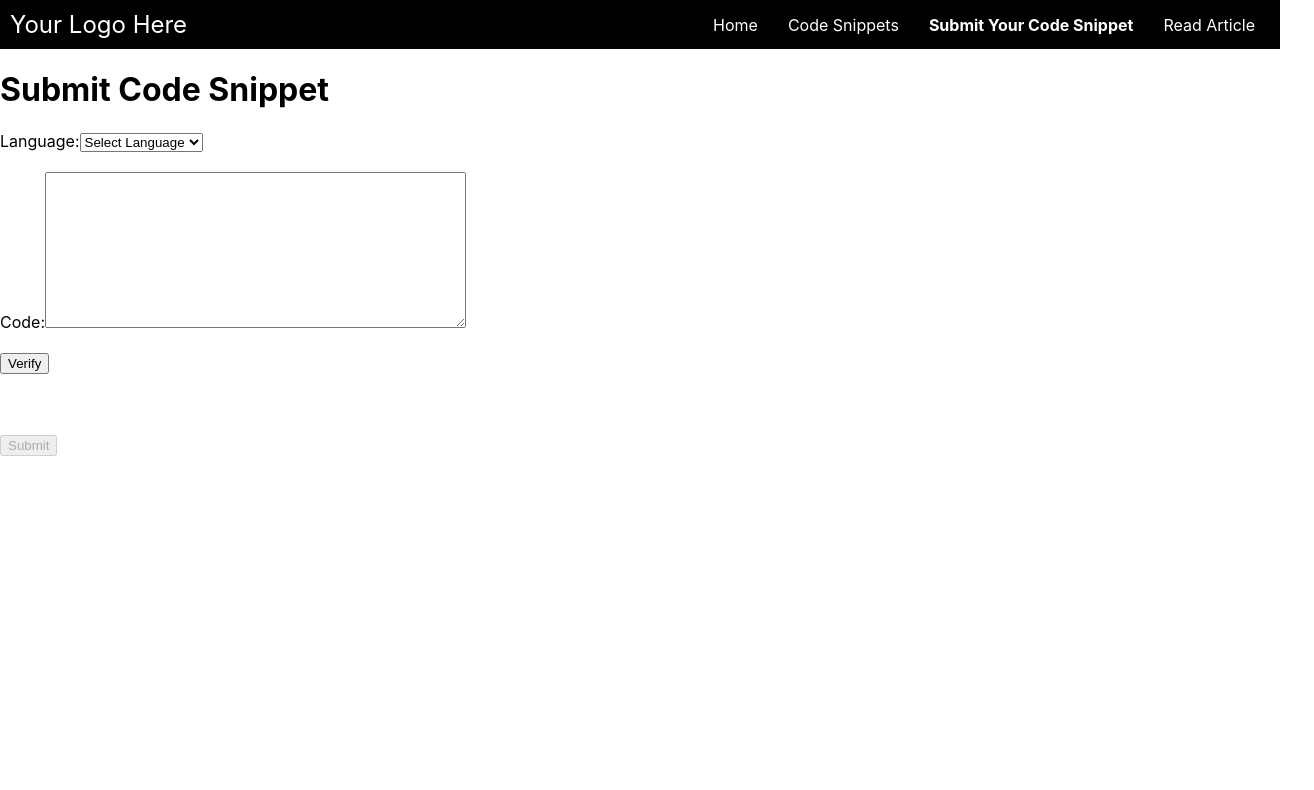
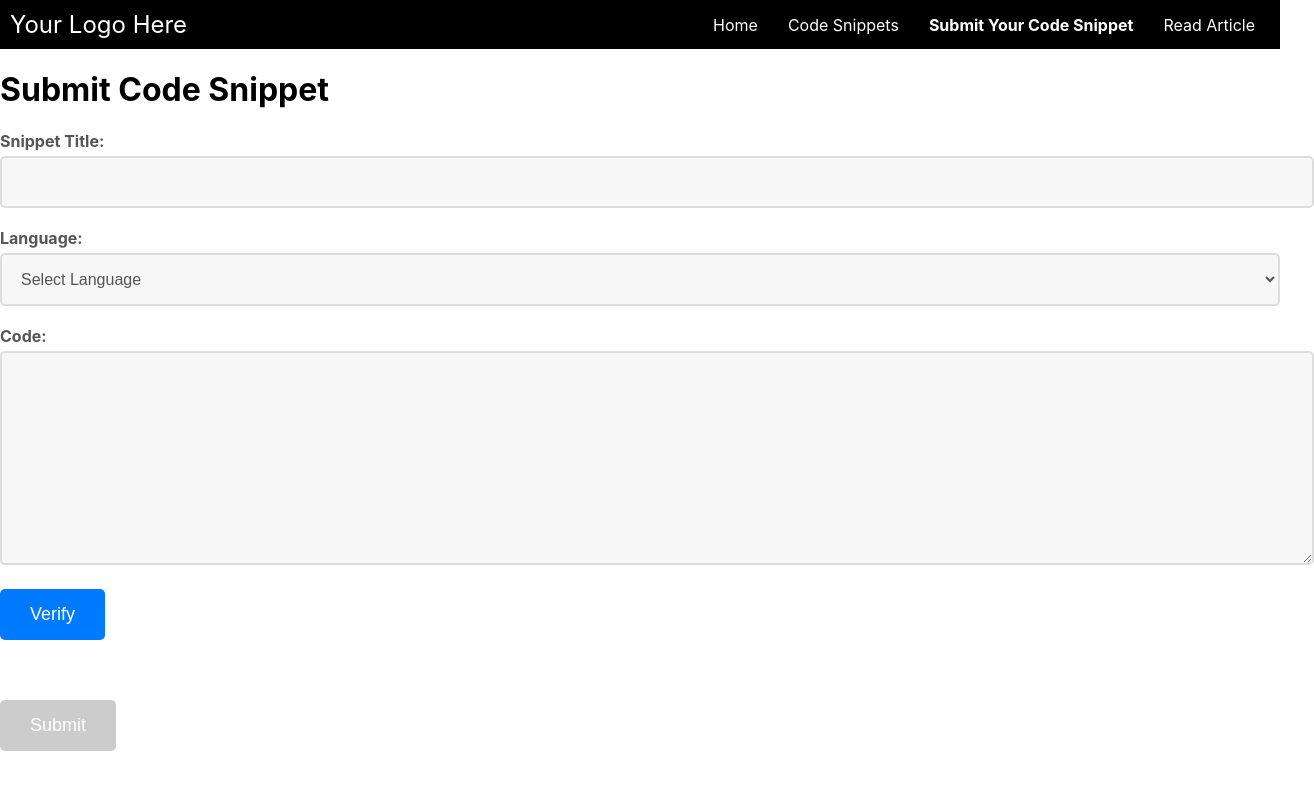
Before and after one commit to raj-28/comp, a React (Create React App) app in the folder comp/: page /submit-code in a window 1280 px wide. Shown: the top 790 px of the page, 1314 px wide, since content can reach past the window. Built offline with nearby package versions, Linux system fonts and the light colour scheme; the HTML template or start-up script is replaced by a standard one.

Commit message:
new verifycode component sepearetd added css

```diff
--- a/comp/package.json
+++ b/comp/package.json
@@ -6,6 +6,7 @@
     "@testing-library/jest-dom": "^5.16.5",
     "@testing-library/react": "^13.4.0",
     "@testing-library/user-event": "^13.5.0",
+    "prismjs": "^1.29.0",
     "react": "^18.2.0",
     "react-dom": "^18.2.0",
     "react-responsive": "^9.0.2",
--- /dev/null
+++ b/comp/src/components/VerifyCode.jsx
@@ -0,0 +1,32 @@
+import React from "react";
+
+function VerifyCode({ selectedLanguage, code, isValid }) {
+  // Verify the language of the code
+  // This is a simplified example using only a few languages
+  let valid = false;
+  if (selectedLanguage === "React") {
+    valid = /import React|class\s+\w+\s+extends\s+React.Component|class\s+\w+\s+extends\s+Component/.test(code);
+  } else if (selectedLanguage === "JavaScript") {
+    valid = /^function|^const|^let|^var/.test(code);
+  } else if (selectedLanguage === "Node") {
+    valid = /^const\s|^let\s|^var\s|^function\s|^module.exports\s/.test(code);
+  } else if (selectedLanguage === "HTML") {
+    valid = /^<html>|^<head>|^<title>|^<body>|^<h1>|^<p>|^<div>|^<ul>|^<li>|^<img>/.test(code);
+  }
+
+  return (
+    <div id="preview">
+      {isValid ? (
+        <pre>
+          <code className={selectedLanguage}>{code}</code>
+        </pre>
+      ) : (
+        selectedLanguage && (
+          <p style={{ color: "red" }}>Invalid code for the selected language.</p>
+        )
+      )}
+    </div>
+  );
+}
+
+export default VerifyCode;
--- a/comp/src/pages/SubmitCode.jsx
+++ b/comp/src/pages/SubmitCode.jsx
@@ -1,10 +1,113 @@
+
+
+// -----------------
+
+// import React, { useState } from "react";
+// import "../styles/Previewcard.css";
+
+// function App() {
+//   const [selectedLanguage, setSelectedLanguage] = useState("");
+//   const [code, setCode] = useState("");
+//   const [isValid, setIsValid] = useState(false);
+
+//   const handleLanguageChange = (event) => {
+//     setSelectedLanguage(event.target.value);
+//     setIsValid(false);
+//   };
+
+//   const handleCodeChange = (event) => {
+//     setCode(event.target.value);
+//     setIsValid(false);
+//   };
+
+//   const verifyCode = () => {
+//     // Verify the language of the code
+//     // This is a simplified example using only a few languages
+//     let valid = false;
+//     if (selectedLanguage === "React") {
+//       valid = /import React|^class/.test(code);
+//     } else if (selectedLanguage === "JavaScript") {
+//       valid = /^function|^const|^let|^var/.test(code);
+//     } else if (selectedLanguage === "Node") {
+//       valid = /^const\s|^let\s|^var\s|^function\s|^module\.exports\s/.test(code);
+//     } else if (selectedLanguage === "HTML") {
+//       valid = /^<html>|^<head>|^<title>|^<body>|^<h1>|^<p>|^<div>|^<ul>|^<li>|^<img>/.test(code);
+//     }
+
+//     setIsValid(valid);
+//   };
+
+//   return (
+//     <div className="App">
+//       <h1>Submit Code Snippet</h1>
+//       <form>
+//         <label htmlFor="language">Language:</label>
+//         <select
+//           id="language"
+//           name="language"
+//           value={selectedLanguage}
+//           onChange={handleLanguageChange}
+//         >
+//           <option value="">Select Language</option>
+//           <option value="React">React</option>
+//           <option value="JavaScript">JavaScript</option>
+//           <option value="Node">Node</option>
+//           <option value="HTML">HTML</option>
+//         </select>
+//         <br />
+//         <br />
+//         <label htmlFor="code">Code:</label>
+//         <textarea
+//           id="code"
+//           name="code"
+//           rows="10"
+//           cols="50"
+//           value={code}
+//           onChange={handleCodeChange}
+//         ></textarea>
+//         <br />
+//         <br />
+//         <button type="button" onClick={verifyCode}>
+//           Verify
+//         </button>
+//         <br />
+//         <br />
+//         <div id="preview">
+//           {isValid ? (
+//             <pre>
+//               <code className={selectedLanguage}>{code}</code>
+//             </pre>
+//           ) : (
+//             selectedLanguage && (
+//               <p style={{ color: "red" }}>Invalid code for the selected language.</p>
+//             )
+//           )}
+//         </div>
+//         <br />
+//         <br />
+//         <button type="submit" disabled={!isValid}>
+//           Submit
+//         </button>
+//       </form>
+//     </div>
+//   );
+// }
+
+// export default App;
+
+
+
+// -------------------
+
 import React, { useState } from "react";
 import "../styles/Previewcard.css";
+import VerifyCode from "../components/VerifyCode";
 
-function App() {
+function SubmitCode() {
   const [selectedLanguage, setSelectedLanguage] = useState("");
   const [code, setCode] = useState("");
   const [isValid, setIsValid] = useState(false);
+  const [title, setTitle] = useState("");
 
   const handleLanguageChange = (event) => {
     setSelectedLanguage(event.target.value);
@@ -16,27 +119,29 @@ function App() {
     setIsValid(false);
   };
 
-  const verifyCode = () => {
-    // Verify the language of the code
-    // This is a simplified example using only a few languages
-    let valid = false;
-    if (selectedLanguage === "javascript") {
-      valid = /^function|^const|^let|^var/.test(code);
-    } else if (selectedLanguage === "python") {
-      valid = /^def|^class/.test(code);
-    } else if (selectedLanguage === "java") {
-      valid = /^public\s+class|^public\s+static\s+void/.test(code);
-    } else if (selectedLanguage === "csharp") {
-      valid = /^public\s+class|^public\s+static\s+void/.test(code);
-    }
+  const handleTitleChange = (event) => {
+    setTitle(event.target.value);
+    setIsValid(false);
+  };
 
-    setIsValid(valid);
+  const handleCodeVerify = () => {
+    setIsValid(true);
   };
 
   return (
     <div className="App">
       <h1>Submit Code Snippet</h1>
       <form>
+        <label htmlFor="title">Snippet Title:</label>
+        <input
+          type="text"
+          id="title"
+          name="title"
+          value={title}
+          onChange={handleTitleChange}
+        />
+        <br />
+        <br />
         <label htmlFor="language">Language:</label>
         <select
           id="language"
@@ -45,10 +150,10 @@ function App() {
           onChange={handleLanguageChange}
         >
           <option value="">Select Language</option>
-          <option value="javascript">JavaScript</option>
-          <option value="python">Python</option>
-          <option value="java">Java</option>
-          <option value="csharp">C#</option>
+          <option value="React">React</option>
+          <option value="JavaScript">JavaScript</option>
+          <option value="Node">Node</option>
+          <option value="HTML">HTML</option>
         </select>
         <br />
         <br />
@@ -63,22 +168,16 @@ function App() {
         ></textarea>
         <br />
         <br />
-        <button type="button" onClick={verifyCode}>
+        <button type="button" onClick={handleCodeVerify}>
           Verify
         </button>
         <br />
         <br />
-        <div id="preview">
-          {isValid ? (
-            <pre>
-              <code className={selectedLanguage}>{code}</code>
-            </pre>
-          ) : (
-            selectedLanguage && (
-              <p>Invalid code for the selected language.</p>
-            )
-          )}
-        </div>
+        <VerifyCode
+          selectedLanguage={selectedLanguage}
+          code={code}
+          isValid={isValid}
+        />
         <br />
         <br />
         <button type="submit" disabled={!isValid}>
@@ -89,4 +188,4 @@ function App() {
   );
 }
 
-export default App;
+export default SubmitCode;
--- a/comp/src/styles/Previewcard.css
+++ b/comp/src/styles/Previewcard.css
@@ -1,4 +1,4 @@
-.preview-card {
+/* .preview-card {
     margin-top: 20px;
     padding: 10px;
     background-color: #f2f2f2;
@@ -8,3 +8,85 @@
     font-family: monospace;
     white-space: pre-wrap;
   }
+   */
+
+
+  /*  -----  */
+
+  .card {
+  display: flex;
+  flex-direction: column;
+  justify-content: center;
+  align-items: center;
+  padding: 40px;
+  border-radius: 5px;
+  box-shadow: 0px 0px 5px #ccc;
+  width: 80%;
+  margin: 0 auto;
+  background-color: #f9f9f9;
+}
+
+.card-title {
+  font-size: 32px;
+  margin-bottom: 20px;
+  color: #444;
+}
+
+.card-content {
+  width: 100%;
+}
+
+.form-group {
+  margin-bottom: 20px;
+}
+
+label {
+  display: block;
+  font-weight: bold;
+  margin-bottom: 5px;
+  color: #555;
+}
+
+input,
+select,
+textarea {
+  width: 100%;
+  padding: 15px;
+  border: 2px solid #ddd;
+  border-radius: 5px;
+  font-size: 16px;
+  background-color: #f7f7f7;
+  color: #555;
+}
+
+button {
+  background-color: #007bff;
+  border: none;
+  border-radius: 5px;
+  color: #fff;
+  font-size: 18px;
+  padding: 15px 30px;
+  cursor: pointer;
+  transition: all 0.2s ease-in-out;
+}
+
+button:hover {
+  background-color: #0069d9;
+}
+
+button:disabled {
+  background-color: #ccc;
+  cursor: not-allowed;
+}
+
+.error-message {
+  color: red;
+  font-size: 14px;
+  margin-top: 5px;
+}
+
+.success-message {
+  color: green;
+  font-size: 14px;
+  margin-top: 5px;
+}
```
Also changed, not shown: 1 other file (tests, documents, lock files or other folders).
